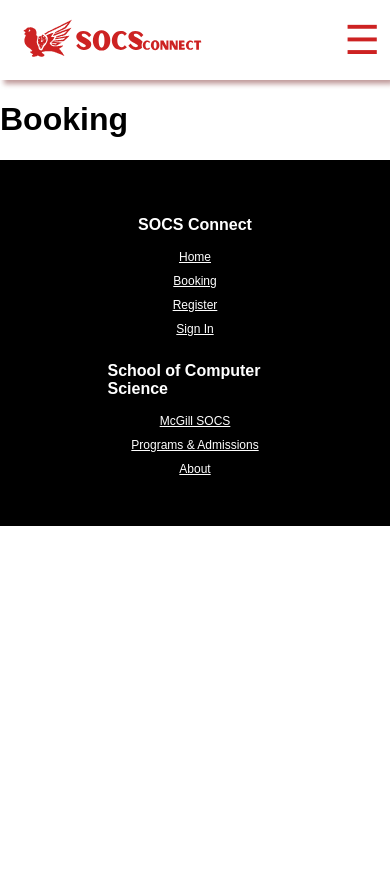
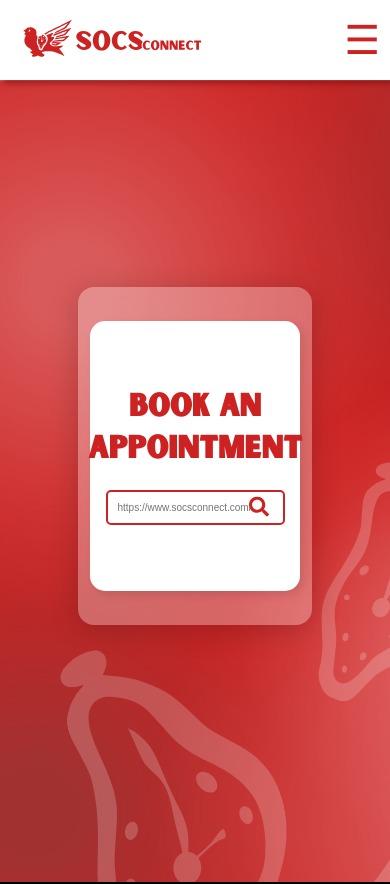
Before and after one commit to ellasyoung/SOCSconnect, a React (Create React App) app in the folder client/: page /booking in a window 390 px wide. Shown: the top 884 px of the page. Before the commit the page ends 844 px from the top, so only its background shows below. Built offline with nearby package versions, Linux system fonts and the light colour scheme.

Commit message:
Adding Responsive Booking Page

```diff
--- /dev/null
+++ b/client/src/components/BookingModal/BookingModalElements.js
@@ -0,0 +1,110 @@
+import styled from "styled-components";
+import ClockBackground from "../../assets/images/clock-background.svg";
+
+export const Bckgrnd = styled.div`
+  width: 100%;
+  height: 95vh;
+  position: relative;
+  background: url(${ClockBackground});
+  background-size: cover;
+  display: flex;
+  justify-content: center;
+  align-items: center;
+`;
+
+export const OuterModal = styled.div`
+  width: 60%;
+  margin-top: -50px;
+  height: 40vh;
+  min-height: 270px;
+  background: rgba(255, 255, 255, 0.3);
+  border-radius: 16px;
+  box-shadow: 0 4px 30px rgba(0, 0, 0, 0.2);
+  backdrop-filter: blur(8.6px);
+  -webkit-backdrop-filter: blur(8.6px);
+  display: flex;
+  justify-content: center;
+  align-items: center;
+`;
+
+
+export const InnerModal = styled.div`
+  width: 90%;
+  height: 80%;
+  background-color: white;
+  border-radius: 15px;
+  box-shadow: 4px 4px 10px rgba(0, 0, 0, 0.1);
+  display: flex;
+  justify-content: center;
+  align-items: center;
+  flex-direction: column;
+`;
+
+export const Title = styled.h1`
+  font-family: 'SunbornSansOne', sans-serif;
+  color: #cd2222;
+  font-size: 40px;
+
+  @media screen and (max-width: 900px){
+    text-align: center;
+  }
+
+  @media screen and (max-width: 550px){
+    text-align: center;
+    font-size: 30px
+  }
+`;
+
+export const Form = styled.form`
+  display: flex;
+  flex-direction: column;
+  align-items: center;
+  justify-content: center;
+  width: 100%;
+
+`;
+export const FormGroup = styled.div`
+  margin-bottom: 15px;
+  text-align: left;
+`;
+
+export const Label = styled.label`
+  display: block;
+  margin-bottom: 5px;
+  font-size: 14px;
+  font-weight: bold;
+  color: black;
+  position: relative
+`;
+
+export const Input = styled.input`
+  width: 300px;
+  padding: 10px;
+  font-size: 16px;
+  border: 2px solid #cd2222;
+  border-radius: 5px;
+  outline: none;
+
+  &#url{
+    width: 400px;
+  }
+
+  &:focus {
+    border-color: #cd2222;
+    box-shadow: 0 0 5px rgba(98, 7, 7, 0.5);
+  }
+
+  @media screen and (max-width: 900px){
+    &#url{
+      width: 325px;
+    }
+  }
+
+  @media screen and (max-width: 720px) {
+    width: 300px;
+    font-size:10px;
+    &#url{
+      width: 155px;
+    }
+  }
+`;
--- /dev/null
+++ b/client/src/components/BookingModal/index.js
@@ -0,0 +1,72 @@
+import React, { useState } from "react";
+import {
+    Bckgrnd,
+    OuterModal,
+    InnerModal,
+    Title,
+    Form,
+    FormGroup,
+    Label,
+    Input,
+} from './BookingModalElements';
+
+import { FaSearch } from 'react-icons/fa';
+
+const BookingModal = () => {
+    const [url, setUrl] = useState("");
+
+    //to handle search icon click
+    const handleSearchClick = () => {
+        if(url.trim()) {
+            window.open(url);
+        }
+    };
+
+    return (
+        <Bckgrnd>
+            <OuterModal>
+                <InnerModal>
+                    <Title>Book an Appointment</Title>
+                    <Form>
+                        <FormGroup>
+                            <Label>
+                                <Input
+                                    id="url"
+                                    value={url}
+                                    onChange={(e) => setUrl(e.target.value)}
+                                    placeholder="https://www.socsconnect.com/"/>
+
+
+                                    {/*Search Icon*/}
+                                    <button
+                                        onClick={handleSearchClick}
+                                        style={{
+                                            background:"transparent",
+                                            border:"none",
+                                            position:"absolute",
+                                            right:"10px",
+                                            top:"50%",
+                                            transform:"translateY(-50%)",
+                                            cursor:"pointer",
+                                            transition: "color 03.s ease"
+
+                                        }}
+                                        onMouseEnter={(e) => (e.target.style.color = "#620707")}
+                                        onMouseLeave={(e) => (e.target.style.color = "#cd2222")}
+                                        aria-label="Search"
+                                        >
+
+                                        <FaSearch size={20} color="#cd2222" />
+
+                                    </button>
+
+                            </Label>
+                        </FormGroup>
+                    </Form>
+                </InnerModal>
+            </OuterModal>
+        </Bckgrnd>
+    );
+};
+
+export default BookingModal;
--- a/client/src/pages/Booking.js
+++ b/client/src/pages/Booking.js
@@ -1,12 +1,13 @@
 import React from 'react';
 import PubNavbar from "../components/PubNavbar";
+import BookingModal from "../components/BookingModal";
 import Footer from "../components/Footer";
 
 const Booking = () => {
   return(
     <>
       <PubNavbar/>
-      <h1>Booking</h1>
+      <BookingModal />
       <Footer />
 
     </>
```
Also changed, not shown: client/src/assets/images/clock-background.svg (added).
